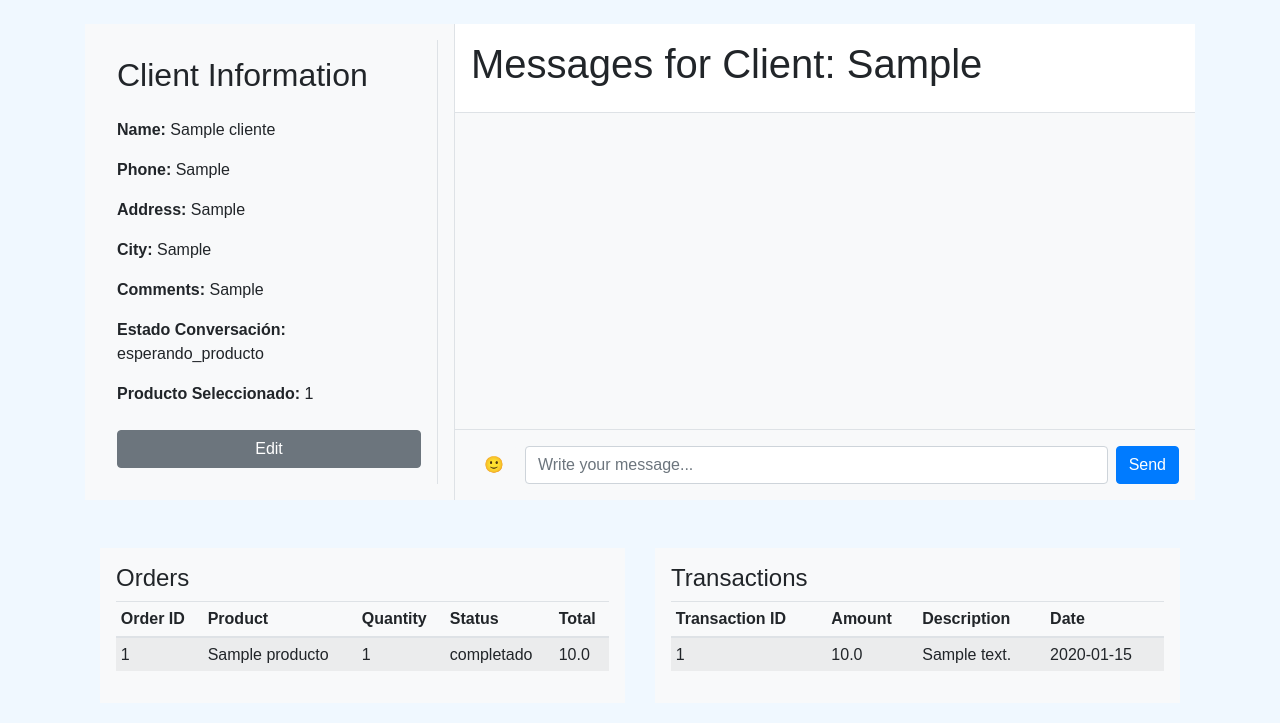
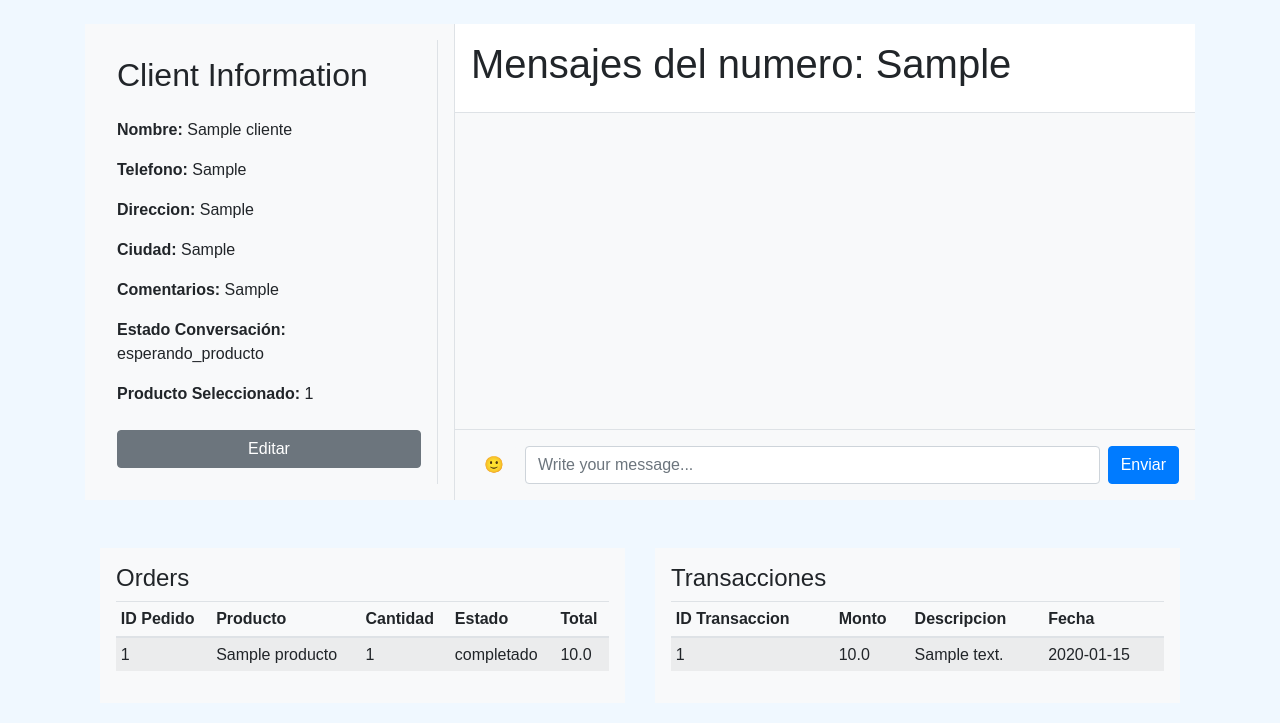
Before and after one commit to zadxdaz/Webhook-vita, a Flask app: a page that uses templates/client_info.html in a window 1280 px wide. Shown: the part 78-801 px from the top of the page. Run offline with Flask 3, Linux system fonts and the light colour scheme; a user stored in the database is signed in; tables that the repository leaves empty hold one stand-in row (values such as "Sample post"); data that the repository does not hold is empty; some libraries are stand-ins or nearby versions.

Commit message:
Traducir cosas a español

```diff
--- a/templates/client_info.html
+++ b/templates/client_info.html
@@ -3,11 +3,11 @@
 
     <form id="client-info-form" method="POST" action="{{ url_for('update_client_info', id=client.id) }}" class="w-100">
         <div id="client-info-display" class="w-100">
-            <p><strong>Name:</strong> <span id="client-name">{{ client.nombre_completo }}</span></p>
-            <p><strong>Phone:</strong> <span id="client-phone">{{ client.celular }}</span></p>
-            <p><strong>Address:</strong> <span id="client-address">{{ client.direccion }}</span></p>
-            <p><strong>City:</strong> <span id="client-city">{{ client.ciudad or "None" }}</span></p>
-            <p><strong>Comments:</strong> <span id="client-comments">{{ client.comentarios or "None" }}</span></p>
+            <p><strong>Nombre:</strong> <span id="client-name">{{ client.nombre_completo }}</span></p>
+            <p><strong>Telefono:</strong> <span id="client-phone">{{ client.celular }}</span></p>
+            <p><strong>Direccion:</strong> <span id="client-address">{{ client.direccion }}</span></p>
+            <p><strong>Ciudad:</strong> <span id="client-city">{{ client.ciudad or "None" }}</span></p>
+            <p><strong>Comentarios:</strong> <span id="client-comments">{{ client.comentarios or "None" }}</span></p>
             <p><strong>Estado Conversación:</strong> {{ client.estado_conversacion or "None" }}</p>
             <p><strong>Producto Seleccionado:</strong> {{ client.producto_seleccionado or "None" }}</p>
 
@@ -31,9 +31,9 @@
             <textarea id="edit-comments" name="comentarios" class="form-control mb-2" rows="3">{{ client.comentarios }}</textarea>
         </div>
         <div>
-            <button type="button" id="edit-client-info" class="btn btn-secondary mt-2 w-100">Edit</button>
-            <button type="submit" id="save-client-info" class="btn btn-primary mt-2 w-100 d-none">Save</button>
-            <button type="button" id="cancel-client-info" class="btn btn-danger mt-2 w-100 d-none">Cancel</button>
+            <button type="button" id="edit-client-info" class="btn btn-secondary mt-2 w-100">Editar</button>
+            <button type="submit" id="save-client-info" class="btn btn-primary mt-2 w-100 d-none">Guardar</button>
+            <button type="button" id="cancel-client-info" class="btn btn-danger mt-2 w-100 d-none">Cancelar</button>
         </div>
         {{ form.hidden_tag() }}
     </form>
--- a/templates/client_lists.html
+++ b/templates/client_lists.html
@@ -4,7 +4,7 @@
 
 {% block content %}
 <div class="container mt-4">
-    <h1 class="mb-4">All Client Lists</h1>
+    <h1 class="mb-4">Listas de Clientes</h1>
 
     <!-- Client Lists -->
     <ul class="list-group mb-4">
@@ -17,9 +17,9 @@
 
 
 <!-- Bootstrap button for creating a new client list -->
-<a href="{{ url_for('nuevo_lista') }}" class="btn btn-success mt-3">Create New Client List</a>
+    <a href="{{ url_for('nuevo_lista') }}" class="btn btn-success mt-3">Crear nueva Lista</a>
 
     <!-- Back to Home Button -->
-    <a href="{{ url_for('index') }}" class="btn btn-secondary">Back to Home</a>
+    <a href="{{ url_for('index') }}" class="btn btn-secondary">Volver a Clientes</a>
 </div>
 {% endblock %}
--- a/templates/client_messages.html
+++ b/templates/client_messages.html
@@ -13,7 +13,7 @@
         <!-- Chat Window -->
         <div class="col-md-8 d-flex flex-column p-0">
             <div class="bg-white border-bottom p-3">
-                <h1>Messages for Client: {{ whatsapp_id }}</h1>
+                <h1>Mensajes del numero: {{ whatsapp_id }}</h1>
             </div>
             <div id="message-window" class="flex-grow-1 p-3 bg-light overflow-auto">
                 <table class="table table-borderless" id="message-table">
@@ -26,7 +26,7 @@
                 <!-- Emoji Picker -->
                 <button id="emoji-btn" class="btn btn-light mr-2">&#x1F642;</button>
                 <input type="text" id="message-input" class="form-control" placeholder="Write your message..." />
-                <button id="send-message-btn" class="btn btn-primary ml-2">Send</button>
+                <button id="send-message-btn" class="btn btn-primary ml-2">Enviar</button>
             </div>
         </div>
 
--- a/templates/pedidos.html
+++ b/templates/pedidos.html
@@ -38,7 +38,7 @@
             <table class="table table-bordered table-striped">
                 <thead class="thead-light">
                     <tr>
-                        <th>Select</th>
+                        <th>Seleccionar</th>
                         <th>ID</th>
                         <th>Cliente</th>
                         <th>Producto</th>
--- a/templates/pedidos_list.html
+++ b/templates/pedidos_list.html
@@ -4,10 +4,10 @@
     <table class="table table-sm table-striped">
         <thead>
             <tr>
-                <th>Order ID</th>
-                <th>Product</th>
-                <th>Quantity</th>
-                <th>Status</th>
+                <th>ID Pedido</th>
+                <th>Producto</th>
+                <th>Cantidad</th>
+                <th>Estado</th>
                 <th>Total</th>
             </tr>
         </thead>
--- a/templates/transactions_list.html
+++ b/templates/transactions_list.html
@@ -1,13 +1,13 @@
 <!-- Transactions List -->
 <div class="col-12 bg-light p-3 mt-4">
-    <h4>Transactions</h4>
+    <h4>Transacciones</h4>
     <table class="table table-sm table-striped">
         <thead>
             <tr>
-                <th>Transaction ID</th>
-                <th>Amount</th>
-                <th>Description</th>
-                <th>Date</th>
+                <th>ID Transaccion</th>
+                <th>Monto</th>
+                <th>Descripcion</th>
+                <th>Fecha</th>
             </tr>
         </thead>
         <tbody>
```
Also changed, not shown: templates/client_list.html (+10 -10 lines), templates/view_all_client_lists.html (deleted, +0 -93 lines), templates/view_client_list.html (deleted, +0 -102 lines).
